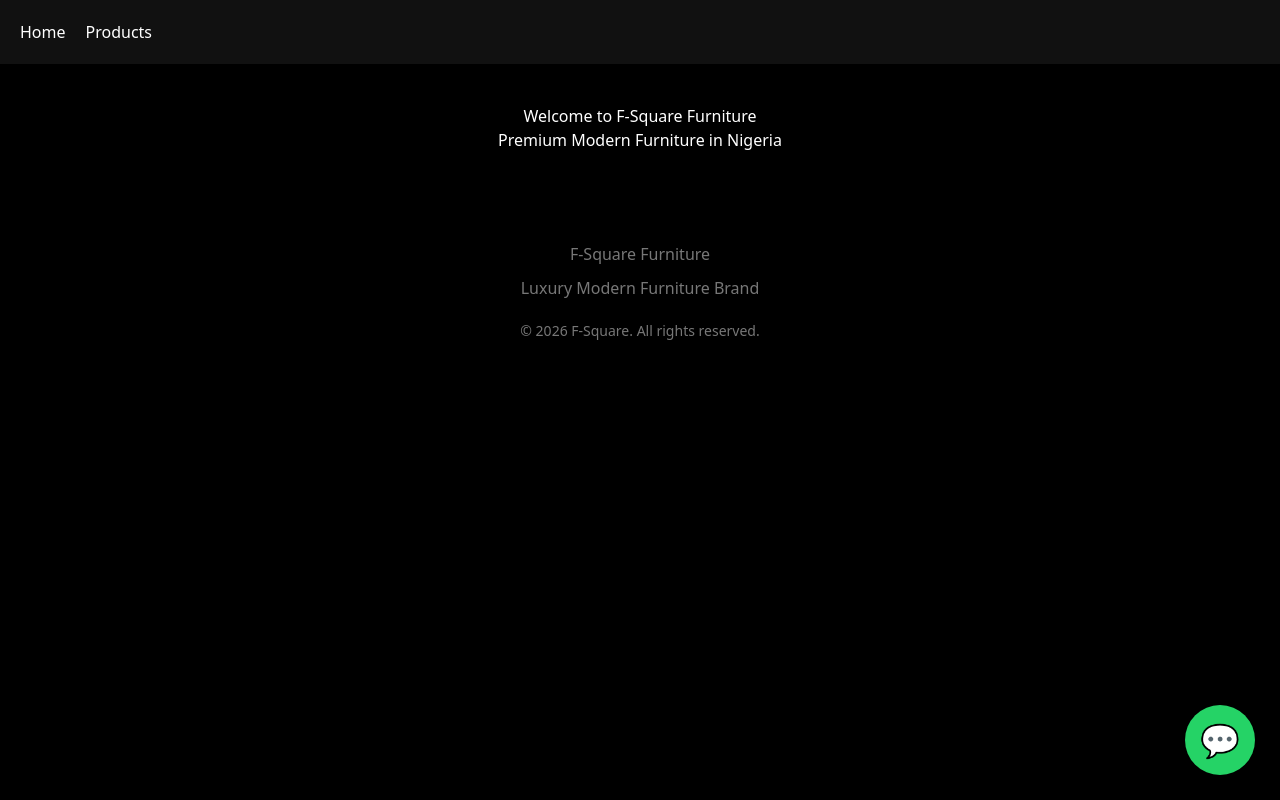
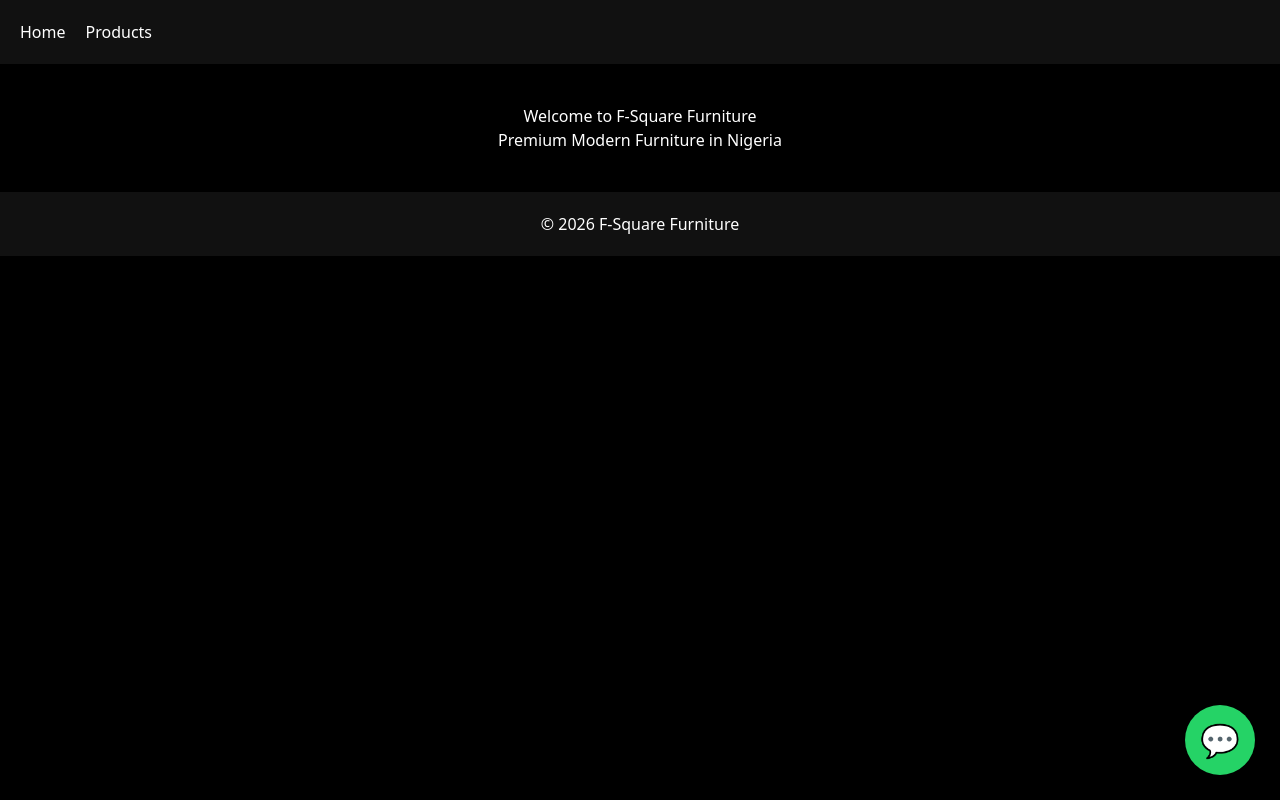
Before and after one commit to fsquarefurniture/F_square, a Next.js app: page / in a window 1280 px wide. Built offline with nearby package versions, Linux system fonts and the light colour scheme.

Commit message:
Update Footer.js

```diff
--- a/app/components/Footer.js
+++ b/app/components/Footer.js
@@ -1,16 +1,7 @@
 export default function Footer() {
   return (
-    <footer style={{
-      padding: "50px 20px",
-      textAlign: "center",
-      backgroundColor: "#000",
-      color: "#777"
-    }}>
-      <h3 style={{ marginBottom: "10px" }}>F-Square Furniture</h3>
-      <p>Luxury Modern Furniture Brand</p>
-      <p style={{ marginTop: "20px", fontSize: "14px" }}>
-        © {new Date().getFullYear()} F-Square. All rights reserved.
-      </p>
+    <footer style={{ padding: "20px", textAlign: "center", background: "#111", color: "#fff" }}>
+      <p>© 2026 F-Square Furniture</p>
     </footer>
   );
 }
```
